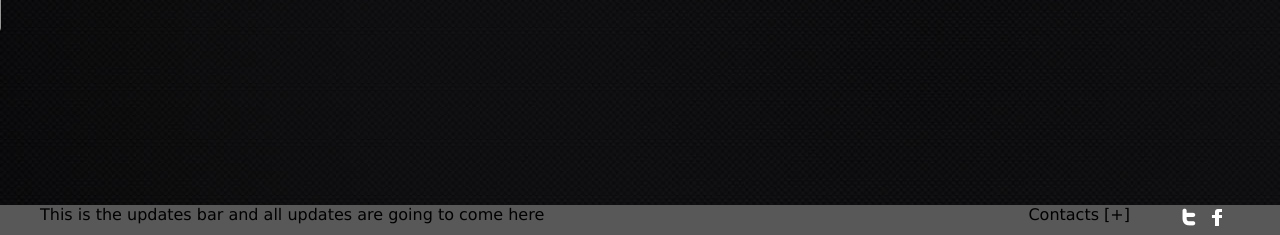
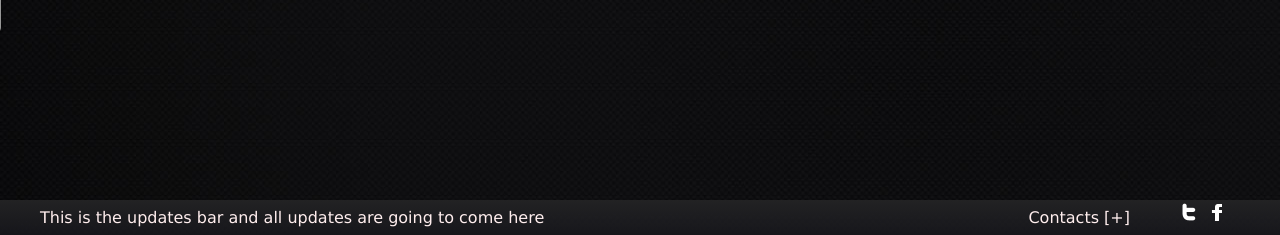
Before and after one commit to pranavashok/Avhtat, a PHP site: page / in a window 1280 px wide. Shown: the part 565-800 px from the top of the page. Run offline with PHP 8.4, Linux system fonts and the light colour scheme.

Commit message:
Changed wrapper.css

```diff
--- a/styles/wrapper.css
+++ b/styles/wrapper.css
@@ -315,8 +315,8 @@ form .searchboxwrapper input:hover{
    margin-top:10px;
    background: transparent;
    -moz-box-shadow: 0 0 5px #888;
--webkit-box-shadow: 0 0 5px#888;
-box-shadow: 0 0px 20px #a7cf2e;
+   -webkit-box-shadow: 0 0 5px#888;
+   box-shadow: 0 0px 20px #a7cf2e;
    width: 140px;
    height:140px;
 
@@ -324,19 +324,29 @@ box-shadow: 0 0px 20px #a7cf2e;
 
 #updatebar{
   position:fixed;
-  background-color:#585858;
+/*background-color:rgba(66,66,88,0.7);*/
+  background-color: rgba(66,66,88,0.7);
+  background-image: -webkit-gradient(linear, 0% 0%, 0% 100%, from(rgba(33,33,33,0.9)), to(rgba(11,11,11,0.7)));
+  /*background-image: -webkit-linear-gradient(top, rgba(66,66,88,0.7), rgba(00,00,00,0.7));*/
+  background-image:    -moz-linear-gradient(top, #2F2727, #1a82f7);
+  background-image:     -ms-linear-gradient(top, #2F2727, #1a82f7);
+  background-image:      -o-linear-gradient(top, #2F2727, #1a82f7);
   bottom:0;
   width:100%;
-  height:30px;
+  height:35px;
   z-index:10;
 }
 #updates{
+  top:8px;
+  color:#ffeeee;
   position:absolute;
   left:40px;
   margin:auto;
 }
 
 #contacts{
+  top:8px;
+  color:#ffeeee;
   position: absolute;
   right:150px;
 }
```
